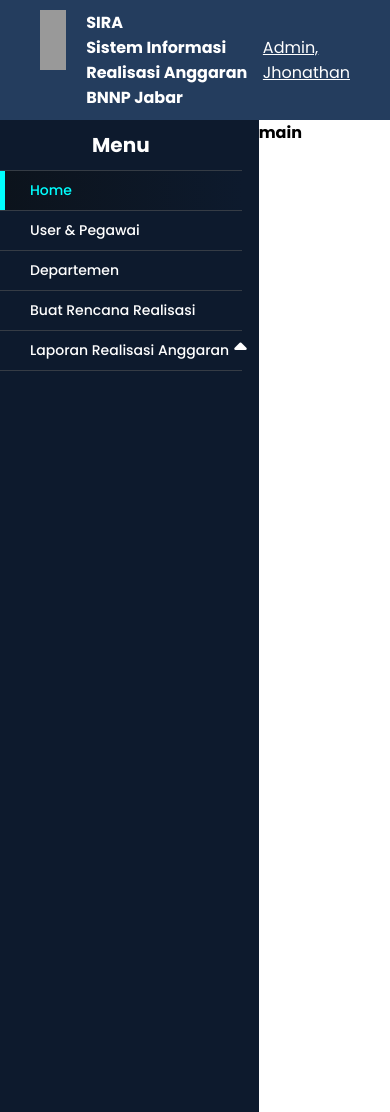
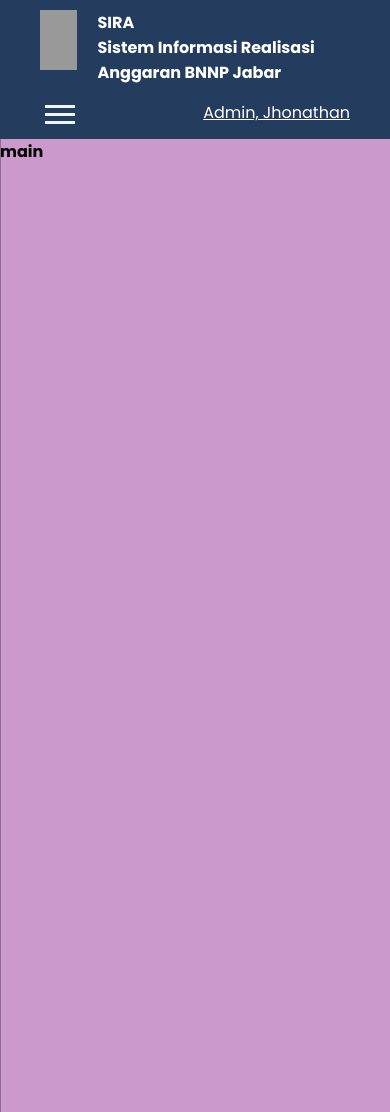
Before and after one commit to junaedimg/project-magang, a PHP site: page / in a window 390 px wide. Run offline with PHP 8.4, Linux system fonts and the light colour scheme.

Commit message:
responsive v.1

```diff
--- a/assets/css/styles.css
+++ b/assets/css/styles.css
@@ -11,10 +11,14 @@ html {
   font-size: 16px;
   /* border: 1px solid black; */
 }
+body{
+  overflow: hidden;
+}
 
 /* container untuk semua element di dalam body */
 #container-body {
   height: 100vh;
+
   /* background-color: purple; */
   display: grid;
   grid-template:
@@ -67,6 +71,10 @@ h4 {
   color: white;
 }
 
+#container-header section div.menu-toggle {
+  display: none;
+}
+
 /* untuk membungkus nama user */
 #container-header span {
   color: white;
@@ -75,13 +83,23 @@ h4 {
 }
 
 /* navigasi */
-
 nav {
+  /* position: relative; */
+  /* position: absolute; */
   padding-right: 17px;
   grid-area: nav;
   overflow-y: scroll;
   height: 100%;
   background-color: #0d1a2d;
+}
+
+/* button nav untuk mobile */
+.menu-toggle div {
+  width: 30px;
+  height: 3px;
+  background: #f2f5f7;
+  margin: 5px;
+  transition: all 0.3s ease;
 }
 
 /* text menu di nav */
@@ -99,13 +117,17 @@ nav div ul {
   flex-direction: column;
 }
 
+/* hide nav */
 nav div ul ul {
-  height: 0px;
-  overflow: auto;
+  /* width: max-content; */
+  max-height: 0px;
+  overflow: hidden;
+  transition: 0.3s;
 }
 
+/* show nav */
 nav div ul ul.show-list {
-  height: max-content;
+  max-height: 10000px;
 }
 
 nav div ul li {
@@ -171,5 +193,67 @@ nav div ul ul ul a {
 /* main */
 main {
   grid-area: main;
-  background-color: #fff;
+  background-color: rgba(255, 255, 255, 0.6);
 }
+
+
+/* max-width: 720px */
+/* Responsive For Mobile */
+@media only screen and (max-width: 420px) {
+  * {
+    /* border: 1px solid red; */
+  }
+
+  #container-body {
+    height: 100vh;
+    background-color: purple;
+    display: grid;
+    grid-template:
+      "header header" max-content
+      "nav  main" 1fr
+      / max-content 1fr;
+  }
+
+  header #container-header {
+    display: block;
+  }
+
+  #container-header section {
+    padding-top: 15px;
+    display: flex;
+    justify-content: space-between;
+  }
+
+  #container-header section div.menu-toggle {
+    display: block;
+  }
+
+  /*Animating Hamburger Icon on Click*/
+  .active .line1 {
+    transform: rotate(-45deg) translate(-5px, 6px);
+  }
+  .active .line2 {
+    transition: all 0.7s ease;
+    width: 0;
+  }
+  .active .line3 {
+    transform: rotate(45deg) translate(-5px, -6px);
+  }
+
+  div.wrapper-nav nav{
+
+  }
+
+  nav {
+    /* top: 0; */
+    position: absolute;
+    transform: translateX(-100%);
+    transition: 1s ease;
+  }
+
+  nav.show-nav{
+    transform: translateX(0%);
+  }
+
+
+}
--- a/index.php
+++ b/index.php
@@ -23,11 +23,22 @@
                         <h4>Sistem Informasi Realisasi Anggaran BNNP Jabar</h4>
                     </div>
                 </div>
-                <span id="user">Admin, Jhonathan</span>
+                <section>
+                    <!-- awal button menu untuk mobile -->
+                    <div id="btn-menu" class="menu-toggle">
+                        <div class="line1"></div>
+                        <div class="line2"></div>
+                        <div class="line3"></div>
+                    </div>
+                    <!-- akhir button menu untuk mobile -->
+                    <span>Admin, Jhonathan</span>
+                </section>
             </div>
         </header>
+        <div class="wrapper-nav">
             <nav>
                 <div class="container-nav">
+
                     <h3 class="menu">Menu</h3>
                     <ul>
                         <li><a href="#" class="active">Home</a></li>
@@ -39,9 +50,16 @@
                                 <li><a href="#">Semua Realisasi</a></li>
                                 <li><a href="#" class="btn-list-nav">Realisasi Departemen<span class="fas fa-caret-up"></span></a>
                                     <ul>
-                                    <li><a href="#jab"> BNNK Jabar</a></li>
+                                        <li><a href="#jab">BNNK Jabar</a></li>
                                         <li><a href="#gar">BNNK Garut</a></li>
                                         <li><a href="#tas">BNNK Tasik</a></li>
+                                        <li><a href="#">BNNK x</a></li>
+                                        <li><a href="#">BNNK x</a></li>
+                                        <li><a href="#">BNNK x</a></li>
+                                        <li><a href="#">BNNK x</a></li>
+                                        <li><a href="#">BNNK x</a></li>
+                                        <li><a href="#">BNNK x</a></li>
+                                        <li><a href="#">BNNK x</a></li>
                                         <li><a href="#">BNNK x</a></li>
                                         <li><a href="#">BNNK x</a></li>
                                         <li><a href="#">BNNK x</a></li>
@@ -54,6 +72,8 @@
                     </ul>
                 </div>
             </nav>
+        </div>
+
         <main>
             <h2>main</h2>
         </main>
--- a/js/nav.js
+++ b/js/nav.js
@@ -17,3 +17,10 @@ btnListNav = document.querySelectorAll("nav div ul li a.btn-list-nav");
     this.nextElementSibling.classList.toggle("show-list");
   });
 });
+
+btnMenu = document.getElementById("btn-menu");
+btnMenu.addEventListener("click", function () {
+  console.log("test");
+  this.classList.toggle("active");
+  document.querySelector(".wrapper-nav nav").classList.toggle("show-nav");
+});
```
Also changed, not shown: README.md (added). Lines whose indentation alone changed are shown as unchanged.
